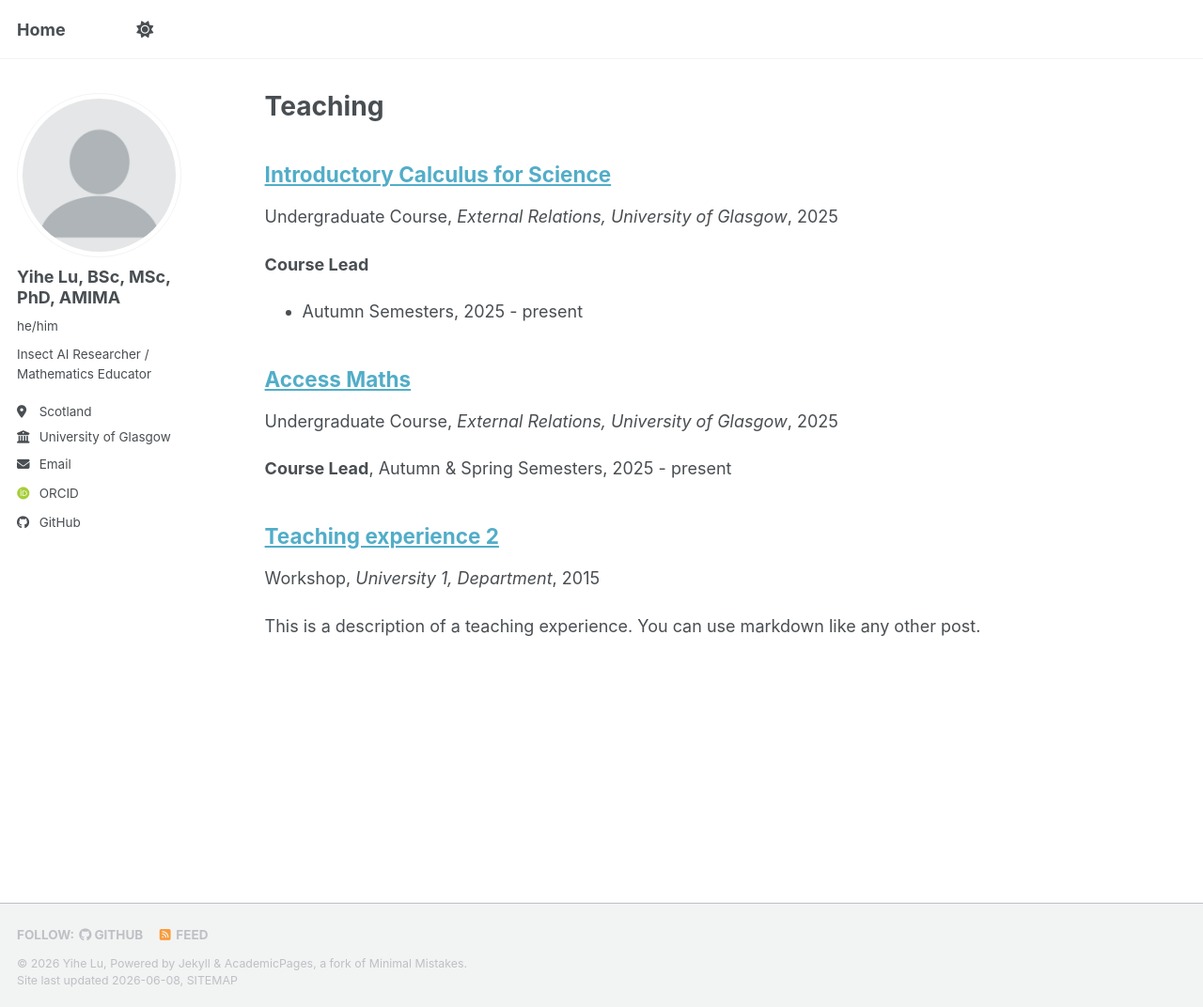
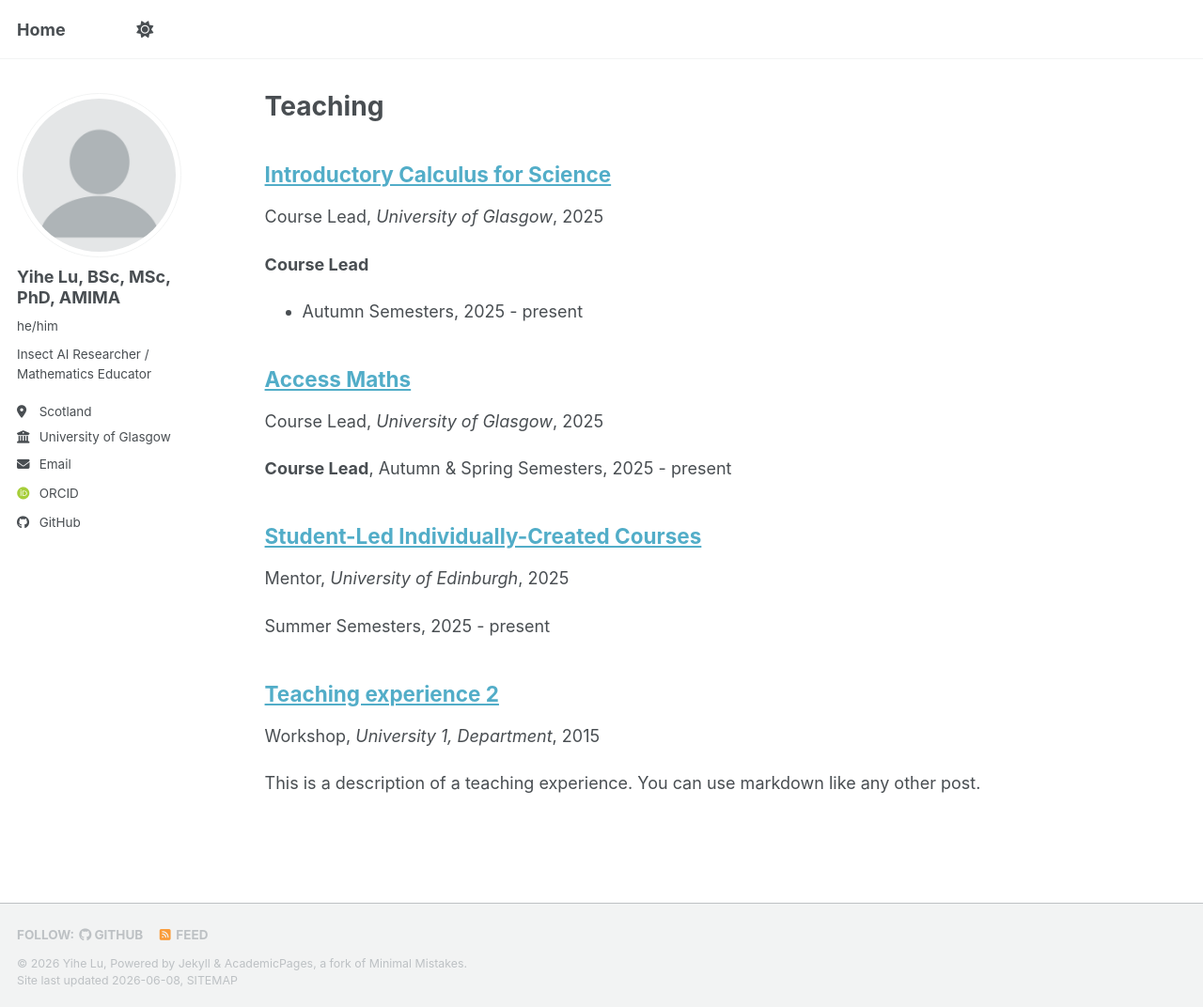
Before and after one commit to yihe-61wu/yihe-61wu.github.io, a Jekyll site: the page built from _pages/teaching.html, in a window 1280 px wide and 1072 px high. Shown: the whole window at 94% size. Built offline with Jekyll 4.4.1, drawn with Linux system fonts in a browser that asks for light colours; some web fonts are replaced; a script bundle is joined from its source files by our own code; library files that are not in the unit come from our copies.

Commit message:
update teaching

```diff
--- a/_teaching/2025-autumn-access-maths.md
+++ b/_teaching/2025-autumn-access-maths.md
@@ -1,9 +1,9 @@
 ---
 title: "Access Maths"
 collection: teaching
-type: "Undergraduate Course"
+type: "Course Lead"
 permalink: /teaching/2025-autumn-access-maths
-venue: "External Relations, University of Glasgow"
+venue: "University of Glasgow"
 date: 2025-09-01
 location: "Glasgow, UK"
 ---
--- a/_teaching/2025-autumn-introductory-calculus.md
+++ b/_teaching/2025-autumn-introductory-calculus.md
@@ -1,9 +1,9 @@
 ---
 title: "Introductory Calculus for Science"
 collection: teaching
-type: "Undergraduate Course"
+type: "Course Lead"
 permalink: /teaching/2025-autumn-introductory-calculus
-venue: "External Relations, University of Glasgow"
+venue: "University of Glasgow"
 date: 2025-09-01
 location: "Glasgow, UK"
 ---
--- /dev/null
+++ b/_teaching/2025-summer-slicc.md
@@ -0,0 +1,11 @@
+---
+title: "Student-Led Individually-Created Courses"
+collection: teaching
+type: "Mentor"
+permalink: /teaching/2025-summer-slicc
+venue: "University of Edinburgh"
+date: 2025-07-01
+location: "Edinburgh, UK"
+---
+
+Summer Semesters, 2025 - present
```
